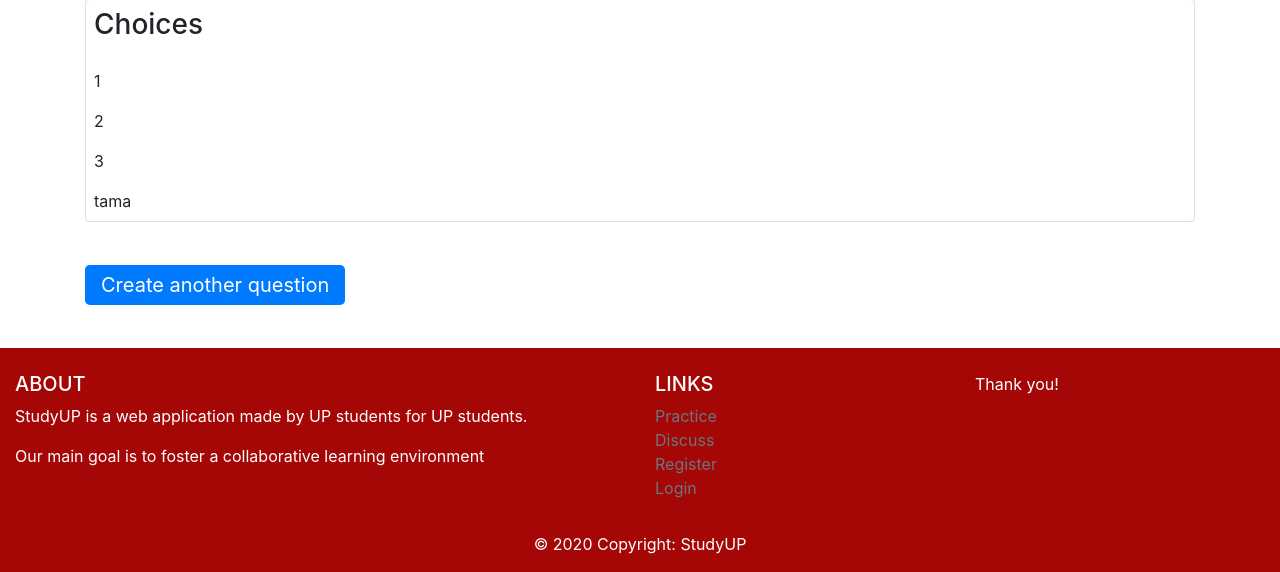
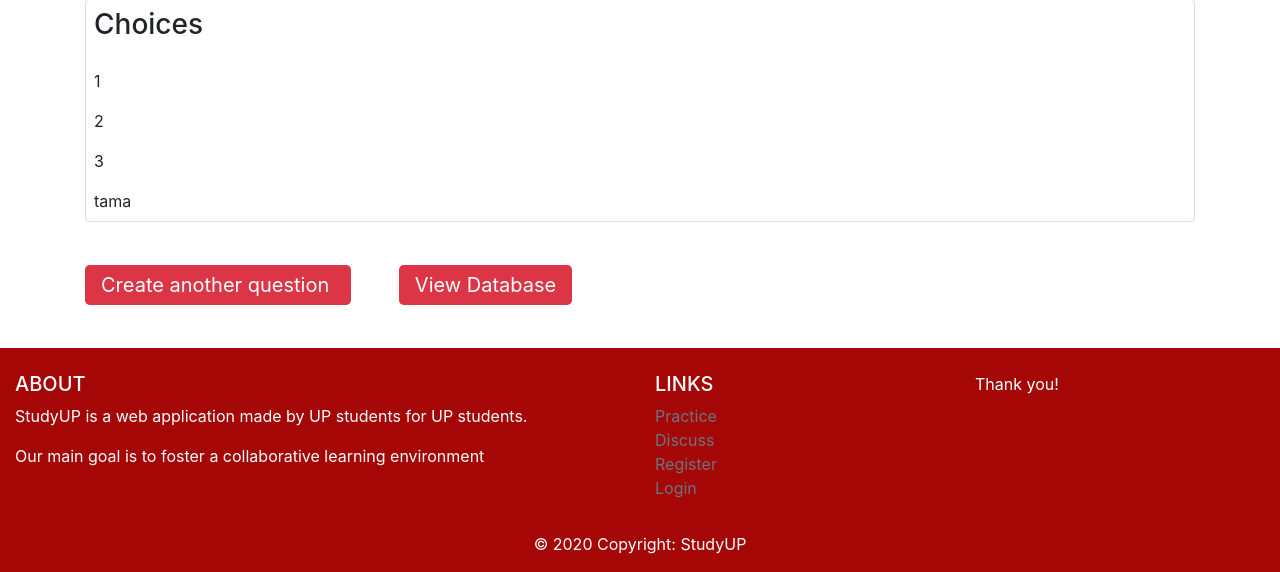
Before and after one commit to Obee07/StudyUP, a Flask app: page /create-success in a window 1280 px wide. Shown: the part 427-999 px from the top of the page. Run offline with Flask 2, Linux system fonts and the light colour scheme; data comes from the database, SQL or seed files in the repository; both versions use the stored data as it was after the commit; some libraries are stand-ins or nearby versions.

Commit message:
Added /db view

```diff
--- a/source-code/code/studyup/question/routes.py
+++ b/source-code/code/studyup/question/routes.py
@@ -75,15 +75,10 @@ def topic(unit):
 
 @question.route("/create-success", methods=['GET'])
 def success():
-    questions = Question.query.all()
-    choices = Choice.query.all()
-
     recentQ = Question.query.order_by(Question.id.desc()).first()
     recentC = Choice.query.filter_by(question_id=recentQ.id)
 
-    return render_template('question-success.html', recentQ=recentQ, recentC=recentC,
-    choices=choices, questions=questions)
-
+    return render_template('question-success.html', recentQ=recentQ, recentC=recentC)
 
 
 @question.route("/create-question", methods=['GET', 'POST'])
--- a/source-code/code/studyup/static/css/main.css
+++ b/source-code/code/studyup/static/css/main.css
@@ -68,6 +68,10 @@ footer {
   height: 1000px;
 }
 
+.space2 {
+  height: 200px;
+}
+
 
 @keyframes from-white-to-green {
 
--- a/source-code/code/studyup/templates/question-success.html
+++ b/source-code/code/studyup/templates/question-success.html
@@ -31,8 +31,12 @@
 
 
 <div class="mb-5"></div>
-<a class="btn-lg btn-primary mt-5" href="{{url_for('question.create_question')}}">
+<a class="btn-lg btn-danger mt-5" href="{{url_for('question.create_question')}}">
     Create another question
+</a>
+
+<a class="btn-lg btn-danger mt-5 ml-5" href="{{url_for('main.view_db')}}">
+    View Database
 </a>
 
 
```
Also changed, not shown: source-code/code/studyup/main/routes.py (+7 -0 lines), source-code/code/studyup/templates/base.html (+5 -9 lines), source-code/code/studyup/site.db.
